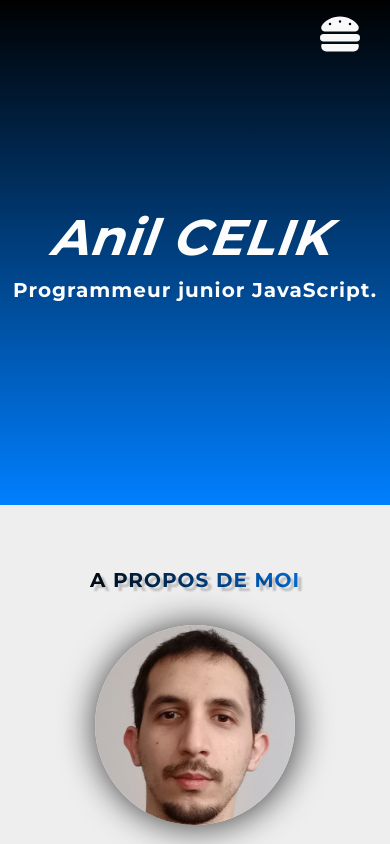
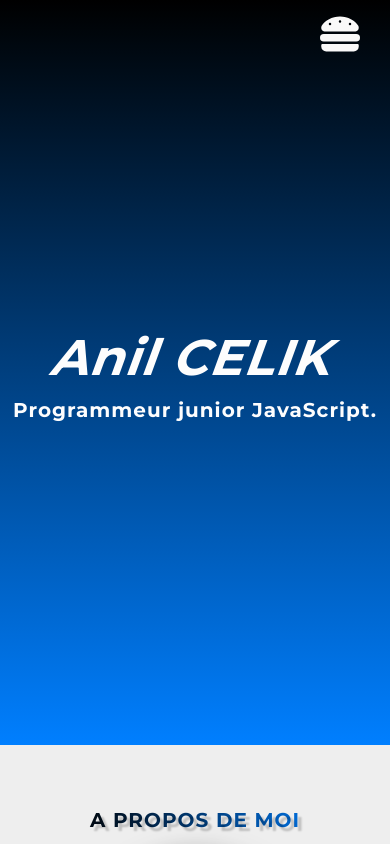
Before and after one commit to AnilC07/personal-site-React, a React (Create React App) app: page / in a window 390 px wide. Shown: the top 844 px of the page. Built offline with nearby package versions, Linux system fonts and the light colour scheme.

Commit message:
fix nav for mobil and hearder for mobile

```diff
--- a/src/components/Header/Header.css
+++ b/src/components/Header/Header.css
@@ -14,6 +14,13 @@
     color: #fefefefe;
     text-align: center;
 }
+
+@media screen and (max-width: 425px) {
+    #header .header-container {
+        padding: 32rem 0;
+    }
+}
+
 
 .underline {
     text-decoration: underline;
@@ -43,7 +50,7 @@
     position: relative;
     right: 0;
     top: 0;
-    z-index: -1;
+
 }
 
 /* KEYFRAMES */
@@ -115,13 +122,13 @@
     -webkit-animation: animateBubble 19s linear infinite, sideWays 2s ease-in-out infinite alternate;
     -moz-animation: animateBubble 19s linear infinite, sideWays 2s ease-in-out infinite alternate;
     animation: animateBubble 19s linear infinite, sideWays 2s ease-in-out infinite alternate;
-
     left: 10%;
     top: 5%;
-
-    -webkit-transform: scale(0.7);
-    -moz-transform: scale(0.7);
-    transform: scale(0.7);
+    -webkit-transform: scale(0.6);
+    -moz-transform: scale(0.6);
+    transform: scale(0.6);
+    -ms-transform: scale(0.6);
+    -o-transform: scale(0.6);
 }
 
 .x2 {
@@ -130,25 +137,24 @@
     animation: animateBubble 23s linear infinite, sideWays 4s ease-in-out infinite alternate;
     left: 30%;
     top: 8%;
-    -webkit-transform: scale(0.8);
-    -moz-transform: scale(0.8);
-    transform: scale(0.8);
-    -ms-transform: scale(0.8);
-    -o-transform: scale(0.8);
+    -webkit-transform: scale(0.6);
+    -moz-transform: scale(0.6);
+    transform: scale(0.6);
+    -ms-transform: scale(0.6);
+    -o-transform: scale(0.6);
 }
 
 .x3 {
-
     -webkit-animation: animateBubble 21s linear infinite, sideWays 2s ease-in-out infinite alternate;
     -moz-animation: animateBubble 21s linear infinite, sideWays 2s ease-in-out infinite alternate;
     animation: animateBubble 21s linear infinite, sideWays 2s ease-in-out infinite alternate;
-
     left: 50%;
     top: 6%;
-
-    -webkit-transform: scale(0.8);
-    -moz-transform: scale(0.8);
-    transform: scale(0.8);
+    -webkit-transform: scale(0.6);
+    -moz-transform: scale(0.6);
+    transform: scale(0.6);
+    -ms-transform: scale(0.6);
+    -o-transform: scale(0.6);
 }
 
 .x4 {
@@ -157,11 +163,11 @@
     animation: animateBubble 20s linear infinite, sideWays 2s ease-in-out infinite alternate;
     left: 65%;
     top: 10%;
-    -webkit-transform: scale(0.8);
-    -moz-transform: scale(0.8);
-    transform: scale(0.8);
-    -ms-transform: scale(0.8);
-    -o-transform: scale(0.8);
+    -webkit-transform: scale(0.6);
+    -moz-transform: scale(0.6);
+    transform: scale(0.6);
+    -ms-transform: scale(0.6);
+    -o-transform: scale(0.6);
 }
 
 .x5 {
@@ -170,11 +176,11 @@
     animation: animateBubble 22s linear infinite, sideWays 2s ease-in-out infinite alternate;
     left: 80%;
     top: 15%;
-    -webkit-transform: scale(.8);
-    -moz-transform: scale(.8);
-    transform: scale(.8);
-    -ms-transform: scale(.8);
-    -o-transform: scale(.8);
+    -webkit-transform: scale(.6);
+    -moz-transform: scale(.6);
+    transform: scale(.6);
+    -ms-transform: scale(.6);
+    -o-transform: scale(.6);
 }
 
 
@@ -243,3 +249,105 @@
     display: block;
 
 }
+
+@media screen and (max-width:426px) {
+
+.bubble {
+    -webkit-border-radius: 50%;
+    -moz-border-radius: 50%;
+    border-radius: 50%;
+
+    -webkit-box-shadow: 0 20px 30px rgba(0, 0, 0, 0.2), inset 0px 10px 30px 5px rgba(255, 255, 255, 1);
+    -moz-box-shadow: 0 20px 30px rgba(0, 0, 0, 0.2), inset 0px 10px 30px 5px rgba(255, 255, 255, 1);
+    box-shadow: 0 20px 30px rgba(0, 0, 0, 0.2), inset 0px 10px 30px 5px rgba(255, 255, 255, 1);
+
+    height: 100px;
+    position: absolute;
+    width: 100px;
+
+    z-index: -1;
+}
+
+.bubble:after {
+    background: -moz-radial-gradient(center, ellipse cover, rgba(255, 255, 255, 0.5) 0%, rgba(255, 255, 255, 0) 70%);
+    /* FF3.6+ */
+    background: -webkit-gradient(radial, center center, 0px, center center, 100%, color-stop(0%, rgba(255, 255, 255, 0.5)), color-stop(70%, rgba(255, 255, 255, 0)));
+    /* Chrome,Safari4+ */
+    background: -webkit-radial-gradient(center, ellipse cover, rgba(255, 255, 255, 0.5) 0%, rgba(255, 255, 255, 0) 70%);
+    /* Chrome10+,Safari5.1+ */
+    background: -o-radial-gradient(center, ellipse cover, rgba(255, 255, 255, 0.5) 0%, rgba(255, 255, 255, 0) 70%);
+    /* Opera 12+ */
+    background: -ms-radial-gradient(center, ellipse cover, rgba(255, 255, 255, 0.5) 0%, rgba(255, 255, 255, 0) 70%);
+    /* IE10+ */
+    background: radial-gradient(ellipse at center, rgba(255, 255, 255, 0.5) 0%, rgba(255, 255, 255, 0) 70%);
+    /* W3C */
+    filter: progid:DXImageTransform.Microsoft.gradient(startColorstr='#80ffffff', endColorstr='#00ffffff', GradientType=1);
+    /* IE6-9 fallback on horizontal gradient */
+
+    -webkit-border-radius: 50%;
+    -moz-border-radius: 50%;
+    border-radius: 50%;
+
+    -webkit-box-shadow: inset 0 20px 30px rgba(255, 255, 255, 0.3);
+    -moz-box-shadow: inset 0 20px 30px rgba(255, 255, 255, 0.3);
+    box-shadow: inset 0 20px 30px rgba(255, 255, 255, 0.3);
+
+    content: "";
+    height: 100px;
+    left: 0;
+    position: absolute;
+    width: 100px;
+}
+
+.bubble img {
+    -webkit-border-radius: 50%;
+    -moz-border-radius: 50%;
+    border-radius: 50%;
+
+    -webkit-box-shadow: 0 20px 30px rgba(0, 0, 0, 0.2), inset 0px 10px 30px 5px rgba(255, 255, 255, 1);
+    -moz-box-shadow: 0 20px 30px rgba(0, 0, 0, 0.2), inset 0px 10px 30px 5px rgba(255, 255, 255, 1);
+    box-shadow: 0 20px 30px rgba(0, 0, 0, 0.2), inset 0px 10px 30px 5px rgba(255, 255, 255, 1);
+
+    height: 100%;
+    position: absolute;
+    width: 100%;
+
+    display: block;
+
+}
+
+/* ANIMATIONS */
+
+.x1 {
+    top: 0;
+    left: 5%;
+}
+
+.x2 {
+    top: 0;
+    left: 8%;
+}
+
+.x3 {
+    top: 0;
+
+    left: 10%;
+
+}
+
+.x4 {
+    top: 0;
+
+   left: 12%;
+
+
+}
+
+.x5 {
+    top: 0;
+
+  left: 15%;
+
+}
+
+}
--- a/src/components/Navbar/Navbar.css
+++ b/src/components/Navbar/Navbar.css
@@ -22,6 +22,7 @@
 #nav .nav-items .nav-item {
     color: #fff;
     text-decoration: none;
+    z-index: 12;
     transition: color 0.3s ease, transform 0.2s;
 }
 
@@ -39,8 +40,8 @@
 #nav .nav-burger-icon {
     font-size: 4rem;
     position: absolute;
-    top: 10px;
-    right: 30px;
+    top: 1rem;
+    right: 3rem;
     cursor: pointer;
     z-index: 9;
     display: none;
@@ -66,17 +67,17 @@
 }
 
 #nav__drawer .nav__drawer_cross-icon {
-    font-size: 3rem;
+    font-size: 4rem;
     position: absolute;
     top: 1rem;
-    right: 1rem;
+    right: 3rem;
     cursor: pointer;
     color: #faf9f9;
 
 }
 
 #nav__drawer .nav__drawer_items {
-    padding-top: 4rem;
+    padding-top: 13rem;
     list-style: none;
 
 }
@@ -95,7 +96,7 @@
     gap: 2rem;
     position: relative;
     z-index: 301;
-    padding-left: 1.5rem;
+    padding-left: 7.5rem;
 }
 
 @media screen and (max-width: 412px) {
@@ -126,8 +127,8 @@
 
 
 #nav__drawer .nav__drawer_item .icon {
-    width: 2.9rem;
-    height: 2.9rem;
+    width: 3.5rem;
+    height: 3.5rem;
     z-index: 300;
     fill: white;
     stroke: white;
```
